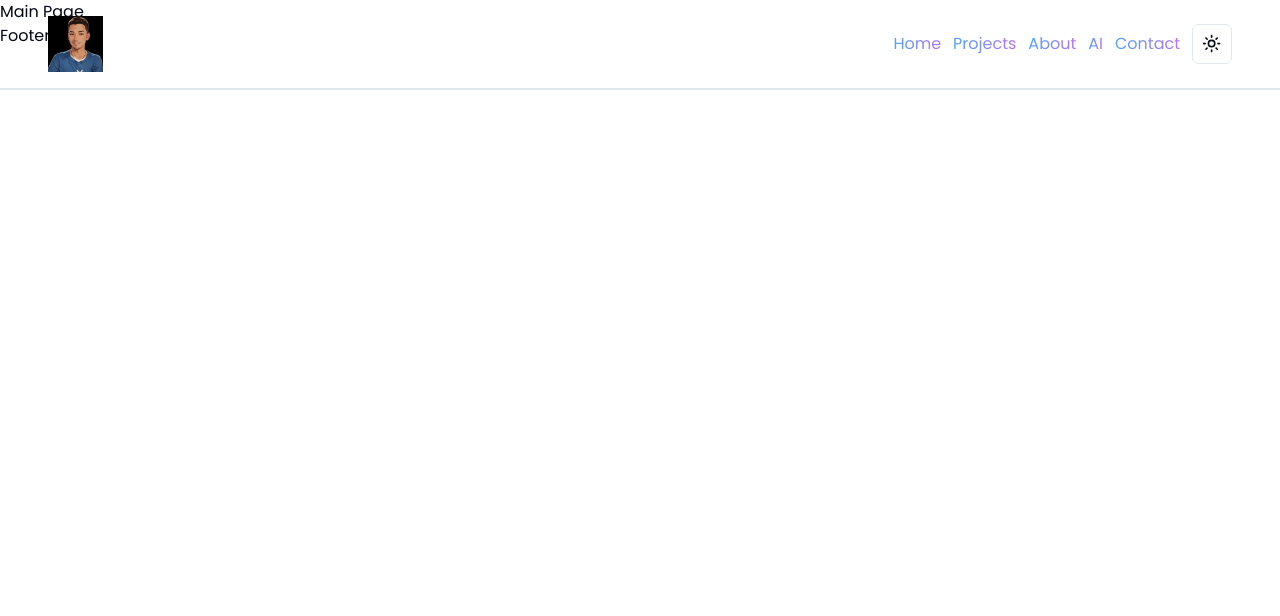
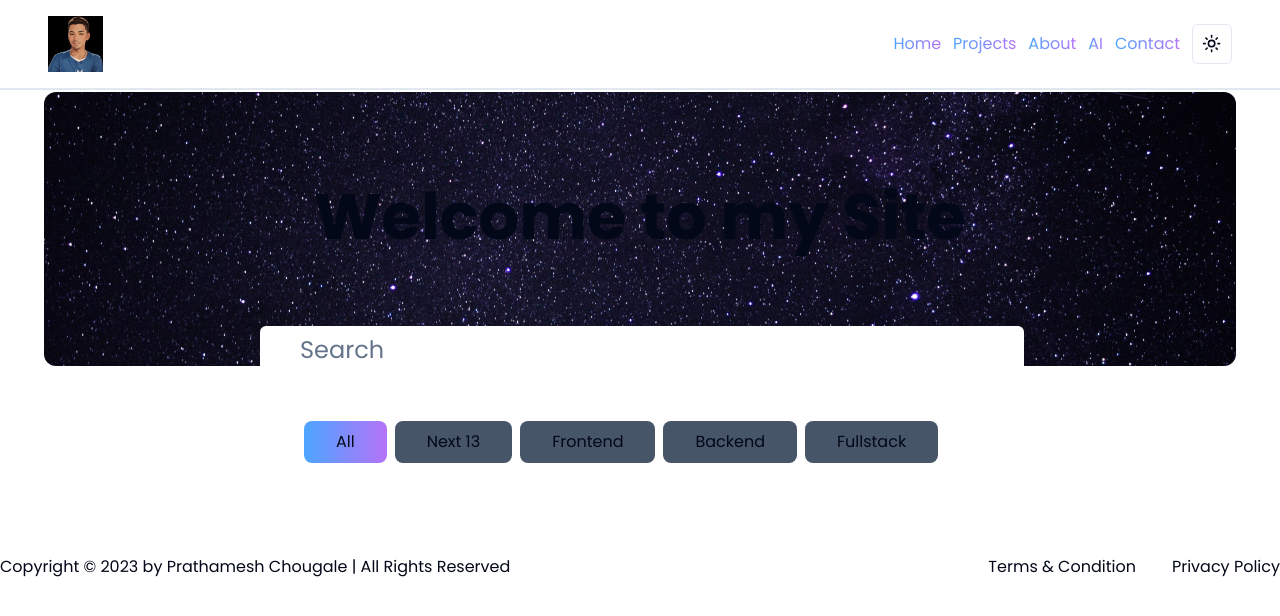
Before and after one commit to Prathamesh-Chougale/NextPractisePortfolio, a Next.js app: page / in a window 1280 px wide. Shown: the top 616 px of the page. Built offline with nearby package versions, Linux system fonts and the light colour scheme.

Commit message:
succesfully deployed changing state button

```diff
--- a/app/globals.css
+++ b/app/globals.css
@@ -147,7 +147,7 @@
   }
 
   .nav-padding {
-    @apply pt-[98px];
+    @apply pt-[48px];
   }
 
   .paddings {
@@ -193,6 +193,10 @@
   .no-focus {
     @apply focus-visible:ring-0 focus-visible:ring-transparent focus-visible:ring-offset-0 !important;
   }
+}
+
+body{
+  user-select: none;
 }
 
 .frame {
@@ -304,6 +308,12 @@
   scrollbar-width: none; /* Firefox */
 }
 
+.bg-banner{
+  background-image: url('/HeaderBg.jpg');
+  background-size: cover;
+  background-position: center;
+  background-repeat: no-re
+}
 @layer base {
   * {
     @apply border-border;
--- a/app/layout.tsx
+++ b/app/layout.tsx
@@ -1,8 +1,12 @@
+import "./globals.css";
 import { ThemeProvider } from "@/components/theme-provider";
-import "./globals.css";
 import type { Metadata } from "next";
 import FixedNavbar from "@/components/Navbar";
 import FixedFooter from "@/components/Footer";
+
+import { Inter } from "next/font/google";
+
+const inter = Inter({ subsets: ["latin"] });
 
 export const metadata: Metadata = {
   title: "Create Next App",
@@ -16,7 +20,7 @@ export default function RootLayout({
 }) {
   return (
     <html lang="en" suppressHydrationWarning>
-      <body>
+      <body className={inter.className}>
         <ThemeProvider
           attribute="class"
           defaultTheme="system"
--- a/app/page.tsx
+++ b/app/page.tsx
@@ -1,3 +1,18 @@
+import FilterForm from "@/components/FilterForm";
+import SearchForm from "@/components/SearchForm";
+
 export default function Home() {
-  return <div>Main Page</div>;
+  return (
+    <main className="flex-center sm:p-11 xs:p-8 px-6 py-12 mx-auto w-full max-w-screen-2xl flex-col">
+      <section className="nav-padding w-full">
+        <div className="flex-center relative min-h-[274px] w-full flex-col rounded-xl bg-banner bg-cover text-center">
+          <h1 className="sm:heading1 heading2 mb-6 text-center">
+            Welcome to my Site
+          </h1>
+        </div>
+        <SearchForm />
+      </section>
+      <FilterForm />
+    </main>
+  );
 }
--- /dev/null
+++ b/components/FilterForm.tsx
@@ -0,0 +1,30 @@
+"use client";
+import { useState } from "react";
+import { Button } from "./ui/button";
+
+const links = ["All", "Next 13", "Frontend", "Backend", "Fullstack"];
+
+const FilterForm = () => {
+  const [active, setActive] = useState("All");
+  const handleFilter = (link: string) => {
+    {
+      setActive(link);
+    }
+  };
+  return (
+    <ul className="text-white-800 body-text no-scrollbar flex w-full max-w-full gap-2 overflow-auto py-12 sm:max-w-2xl">
+      {links.map((link) => (
+        <button
+          key={link}
+          onClick={() => handleFilter(link)}
+          className={`${
+            active === link ? "gradient_blue-purple" : ""
+          } whitespace-nowrap rounded-lg px-8 py-2.5 capitalize bg-slate-600`}
+        >
+          {link}
+        </button>
+      ))}
+    </ul>
+  );
+};
+export default FilterForm;
--- a/components/Footer.tsx
+++ b/components/Footer.tsx
@@ -1,7 +1,16 @@
+import Link from "next/link";
 import React from "react";
 
 const FixedFooter = () => {
-  return <div>Footer</div>;
+  return (
+    <footer className="flex-between max-md:flex-col">
+      <p>Copyright &#169; 2023 by Prathamesh Chougale | All Rights Reserved</p>
+      <div className="flex gap-x-9">
+        <Link href="/Terms-of-use">Terms &amp; Condition</Link>
+        <Link href="/Terms-of-use">Privacy Policy</Link>
+      </div>
+    </footer>
+  );
 };
 
 export default FixedFooter;
--- /dev/null
+++ b/components/SearchForm.tsx
@@ -0,0 +1,30 @@
+"use client";
+import Image from "next/image";
+import React, { useState } from "react";
+import { Input } from "@/components/ui/input";
+
+const SearchForm = () => {
+  const [search, setSearch] = useState("");
+  return (
+    <form className="flex-center mx-auto mt-10 w-full sm:-mt-10 sm:px-5">
+      <label className="flex-center relative w-full max-w-3xl">
+        <Image
+          src="/magnifying-glass.svg"
+          className="absolute left-3"
+          width={22}
+          height={22}
+          alt="search icon"
+        />
+        <Input
+          className="base-regular h-fit border-0 bg-black-400 ml-1 pl-10 pr-8 !ring-0 !ring-offset-0"
+          type="text"
+          placeholder="Search"
+          value={search}
+          onChange={(e) => setSearch(e.target.value)}
+        />
+      </label>
+    </form>
+  );
+};
+
+export default SearchForm;
--- /dev/null
+++ b/components/ui/input.tsx
@@ -0,0 +1,25 @@
+import * as React from "react"
+
+import { cn } from "@/lib/utils"
+
+export interface InputProps
+  extends React.InputHTMLAttributes<HTMLInputElement> {}
+
+const Input = React.forwardRef<HTMLInputElement, InputProps>(
+  ({ className, type, ...props }, ref) => {
+    return (
+      <input
+        type={type}
+        className={cn(
+          "flex h-10 w-full rounded-md border border-input bg-background px-3 py-2 text-sm ring-offset-background file:border-0 file:bg-transparent file:text-sm file:font-medium placeholder:text-muted-foreground focus-visible:outline-none focus-visible:ring-2 focus-visible:ring-ring focus-visible:ring-offset-2 disabled:cursor-not-allowed disabled:opacity-50",
+          className
+        )}
+        ref={ref}
+        {...props}
+      />
+    )
+  }
+)
+Input.displayName = "Input"
+
+export { Input }
```
Also changed, not shown: public/HeaderBg.jpg (added).
